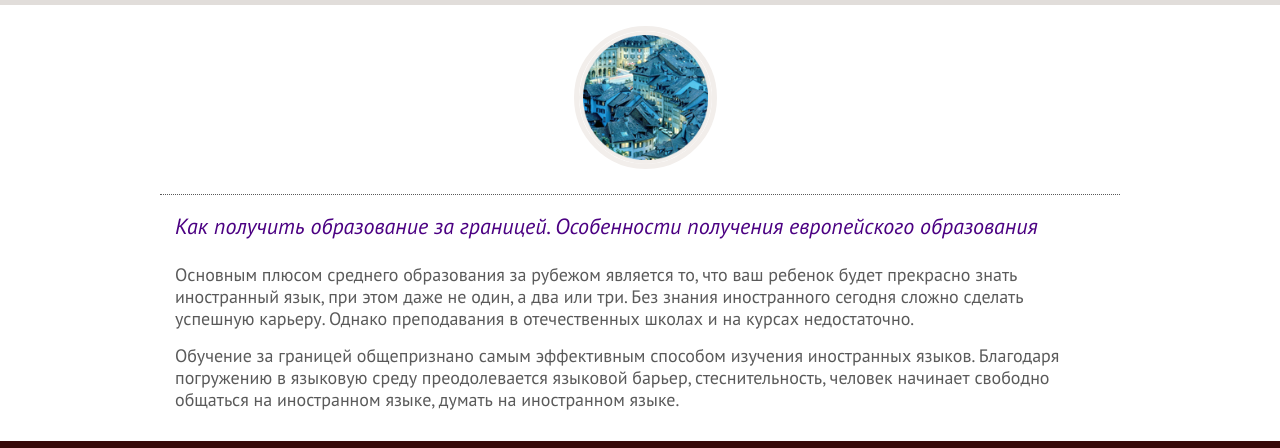
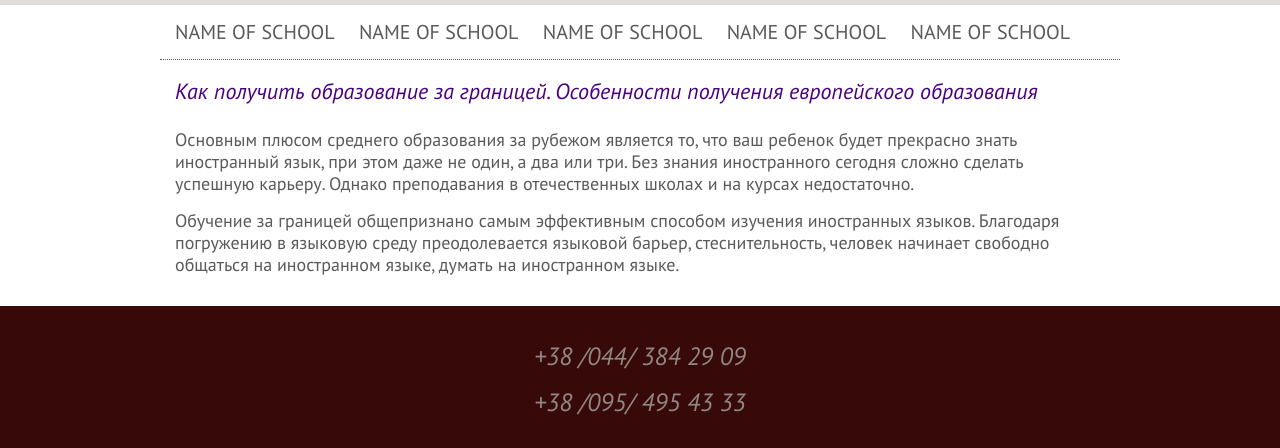
Before and after one commit to Yurii-Chaban/-_-_bn_group, a plain HTML site: page bngroup_mob_podrazdel_for_kids.html in a window 1280 px wide. Shown: the part 93-541 px from the top of the page. Drawn offline with Linux system fonts and the light colour scheme.

Commit message:
comit last modifare

```diff
--- a/bngroup_mob_podrazdel_for_kids.html
+++ b/bngroup_mob_podrazdel_for_kids.html
@@ -84,10 +84,29 @@
 		</div>
 	</section>
 	<section class="site-container kids-page">
-		<div class="article-img">
+		<!-- <div class="article-img">
 			<div class="wrapper">
 				<img src="images/kids-item.png" alt="kids-item">
 			</div>
+		</div> -->
+		<div class="wrapper">
+			<ul class="school-link-list">
+				<li>
+					<a href="bngroup_mob_podrazdel_for_kids_tabliza.html">Name of school</a>
+				</li>
+				<li>
+					<a href="bngroup_mob_podrazdel_for_kids_tabliza.html">Name of school</a>
+				</li>
+				<li>
+					<a href="bngroup_mob_podrazdel_for_kids_tabliza.html">Name of school</a>
+				</li>
+				<li>
+					<a href="bngroup_mob_podrazdel_for_kids_tabliza.html">Name of school</a>
+				</li>
+				<li>
+					<a href="bngroup_mob_podrazdel_for_kids_tabliza.html">Name of school</a>
+				</li>
+			</ul>
 		</div>
 		<div class="wrapper kids-content">
 		<a class="education-item" href="#">Как получить образование за границей. Особенности получения европейского образования</a>
--- a/sass/main_styles.scss
+++ b/sass/main_styles.scss
@@ -642,6 +642,21 @@ footer {
       }
     }
   }
+  .kids-page {
+    .school-link-list {
+      li {
+        display: inline-block !important;
+        margin: 15px 10px !important;
+
+        &:first-child {
+          margin-left: 0 !important;
+        }
+        &:last-child {
+          margin-right: 0 !important;
+        }
+      }
+    }
+  }
 }
 /*------------------------------------*/
 .direction {
@@ -1215,20 +1230,39 @@ footer {
 .kids-page {
   @include site-container;
 
-  .article-img {
-    max-width: 163px;
-    max-height: 163px;
-    width: auto;
-    height: auto;
-    margin: 21px auto 23px;
-    text-align: center;
+  // .article-img {
+  //   max-width: 163px;
+  //   max-height: 163px;
+  //   width: auto;
+  //   height: auto;
+  //   margin: 21px auto 23px;
+  //   text-align: center;
+  //   overflow: hidden;
+
+  //   img {
+  //     max-width: 100%;
+  //     height: auto;
+  //     border-radius: 100%;
+  //     border: 5px solid #f2eeeb;
+  //   }
+  // }
+  .school-link-list {
+    width: 100%;
+    box-sizing: border-box;
     overflow: hidden;
+    li {
+      display: block;
+      margin: 15px auto;
+      a {
+        text-decoration: none;
+        text-transform: uppercase;
+        font: 20px / 24px 'PT Sans', sans-serif;
+        color: #5a5a5a;
 
-    img {
-      max-width: 100%;
-      height: auto;
-      border-radius: 100%;
-      border: 5px solid #f2eeeb;
+        &:hover {
+          text-decoration: underline;
+        }
+      }
     }
   }
   .kids-content {
```
Also changed, not shown: stylesheets/main_styles.css.
